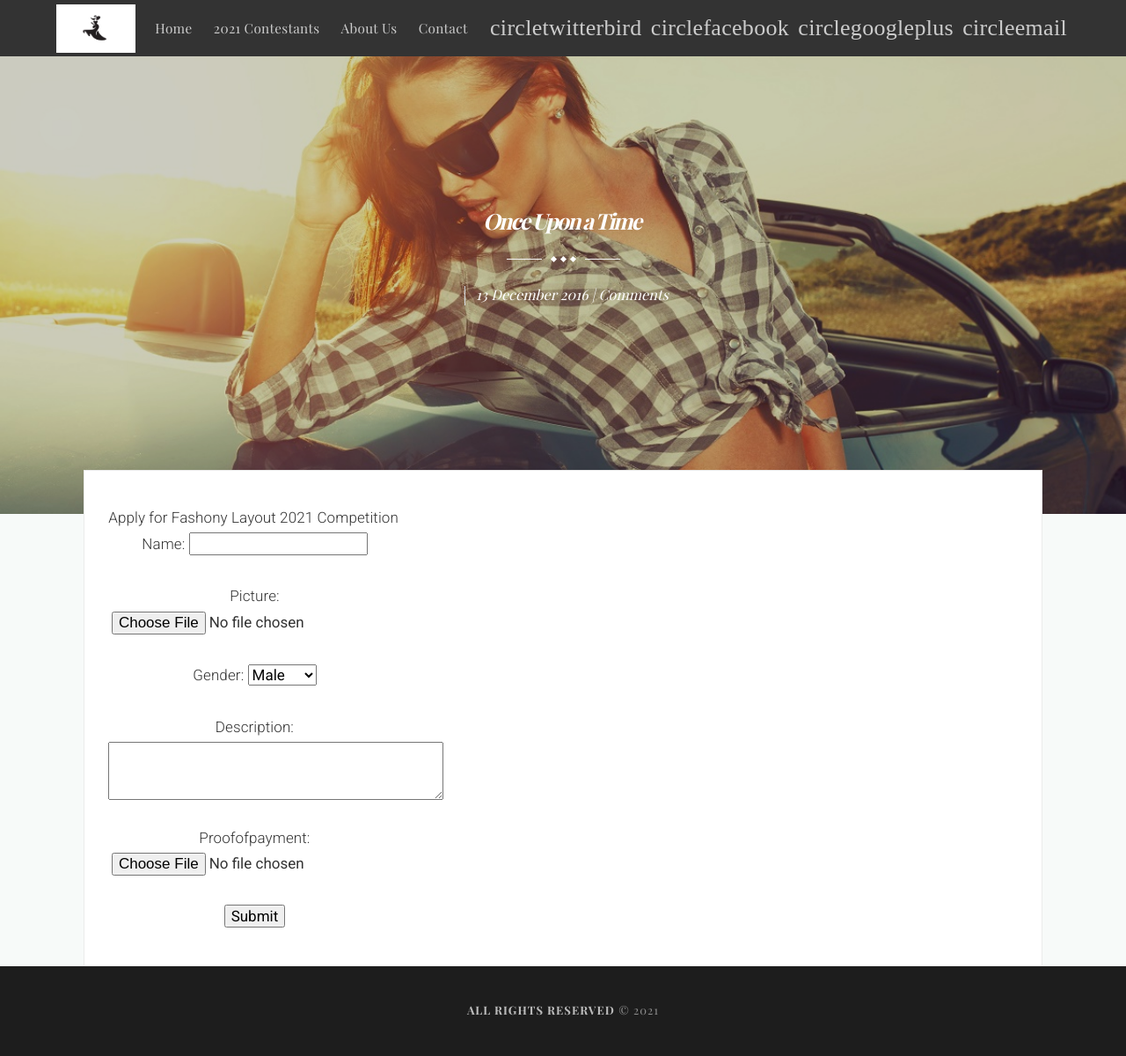
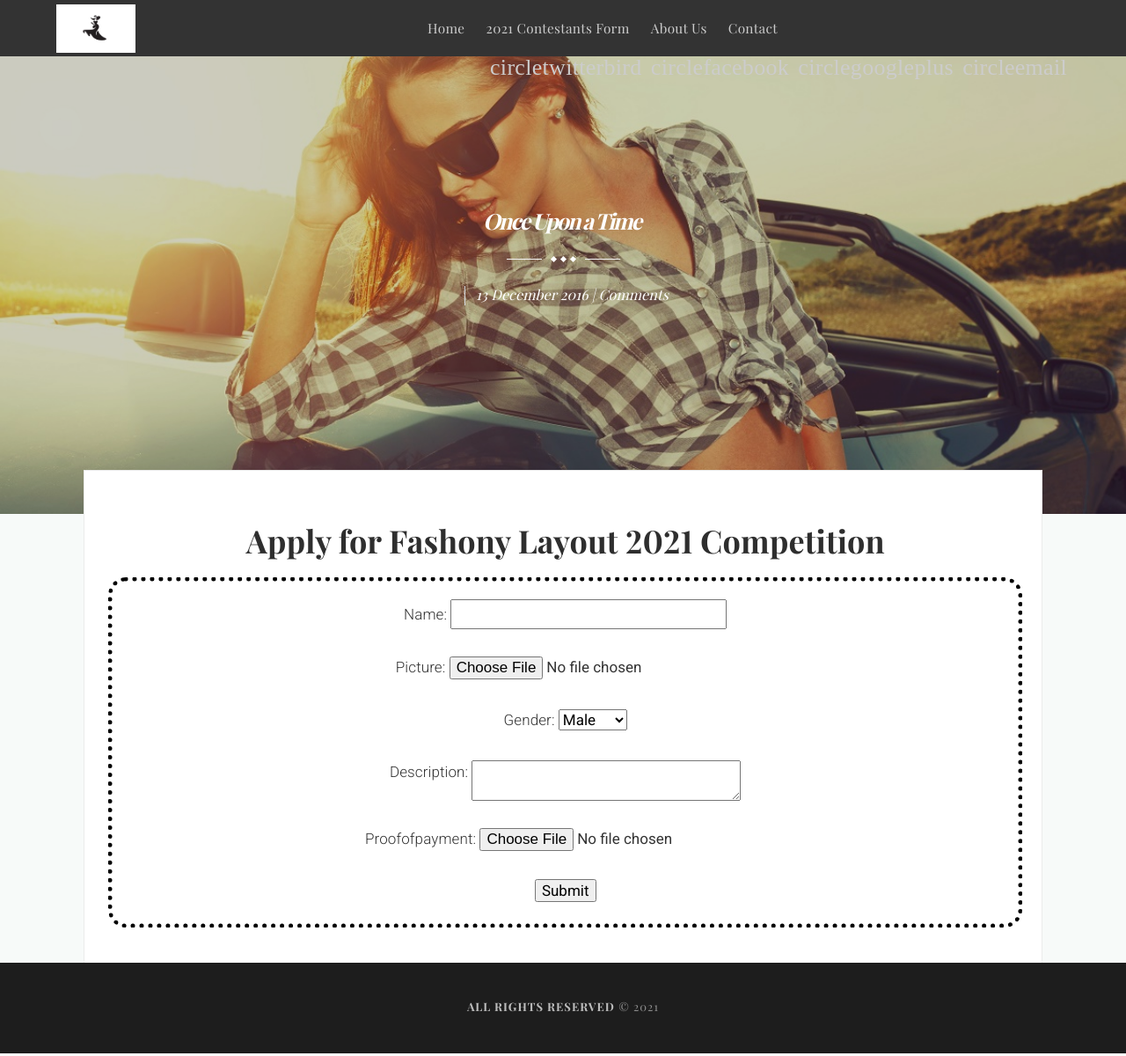
Before and after one commit to victuk/fashony-layout, a Django app: page /contestants/ in a window 1280 px wide. Shown: the whole page at 88% size. Run offline with Django 3.2, Linux system fonts and the light colour scheme; some libraries are stand-ins or nearby versions; some web fonts are replaced.

Commit message:
Added form for contestants to fill to participate in the competition

```diff
--- a/missandmr/forms.py
+++ b/missandmr/forms.py
@@ -1,5 +1,6 @@
 from django import forms
 from django.forms import ModelForm
+
 
 class ContactForm(forms.Form):
     fullName = forms.CharField()
@@ -14,7 +15,7 @@
       ('male', 'Male'),
       ('female', 'Female')
     ]))
-    description = forms.CharField(widget=forms.Textarea(attrs={'rows':3}))
+    description = forms.CharField(widget=forms.Textarea(attrs={'rows':2}))
     proofOfPayment = forms.ImageField()
 
 
--- a/missandmr/templates/thabisaView/about.html
+++ b/missandmr/templates/thabisaView/about.html
@@ -9,7 +9,7 @@
 	<header class="main-header post-head " style="background-image: url({% static 'assets/img/intro.jpg' %})">
 	<div class="vertical">
 		<div class="main-header-content inner">
-			<h1 class="post-title">About Fashion Layout</h1>
+			<h1 class="post-title">About Fashiony Layout</h1>
 		</div>
 	</div>
 	</header>
--- a/missandmr/templates/thabisaView/contestants.html
+++ b/missandmr/templates/thabisaView/contestants.html
@@ -23,16 +23,25 @@
 
 
 	<main class="content" role="main">
-		<div class="grid">
-			<div class="grid-item">
-				Apply for Fashony Layout 2021 Competition
-				<form method="POST" style="text-align: center;" enctype="multipart/form-data">
+		<div class="grid" >
+			<div class="grid-item" style="text-align: center; width: 100%; align-items: center;">
+				<h2 style="margin: 20px;">Apply for Fashony Layout <script>document.write(new Date().getFullYear())</script> Competition</h2>
+				<form method="POST" style="text-align: center; border-radius: 20px; padding: 20px; border: 5px dotted black" enctype="multipart/form-data">
 					{% csrf_token %}
 					{{ form.as_p }}
 					<input type="submit" value="Submit">
 				</form>
 			</div>
 		</div>
+		<style>
+			#id_name{
+				width: 300px;
+    			padding: 5px;
+			}
+			#id_description{
+				width: 300px;
+			}
+		</style>
 		<!-- <nav class="pagination" role="navigation">
 		<span class="page-number">Page 1 of 2</span>
 		<a class="older-posts" href="#">Older Posts &rarr;</a>
--- a/missandmr/templates/thabisaView/includess/dheader.html
+++ b/missandmr/templates/thabisaView/includess/dheader.html
@@ -4,7 +4,7 @@
 	<a class="blog-logo" href="index.html"><img src="{% static 'assets/img/logo.jpg' %}" style="width: 90px; height: 55px;" alt="Fashion Critiques"/></a>
 	<ul id="menu"> <!--nav-current -->
 		<li class="nav-home" role="presentation"><a href="{% url 'index' %}">Home</a></li>
-		<li class="nav-article-example" role="presentation"><a href="{% url 'contestants' %}">2021 Contestants</a></li>
+		<li class="nav-article-example" role="presentation"><a href="{% url 'contestants' %}"><script>document.write(new Date().getFullYear())</script> Contestants Form</a></li>
 		<li class="nav-about-us" role="presentation"><a href="{% url 'about' %}">About Us</a></li>
 		<li class="nav-author-page" role="presentation"><a href="{% url 'contact' %}">Contact</a></li>
 		<span class="socialheader">
--- a/winnersDjaApp/settings.py
+++ b/winnersDjaApp/settings.py
@@ -27,7 +27,7 @@
 # SECURITY WARNING: don't run with debug turned on in production!
 DEBUG = True
 
-ALLOWED_HOSTS = ['fashonylayout.herokuapp.com']
+ALLOWED_HOSTS = ['fashonylayout.herokuapp.com', 'localhost']
 
 PROJECT_ROOT = os.path.dirname(os.path.abspath(__file__))
 
```
Also changed, not shown: missandmr/templates/thabisaView/contact.html (+4 -4 lines).
